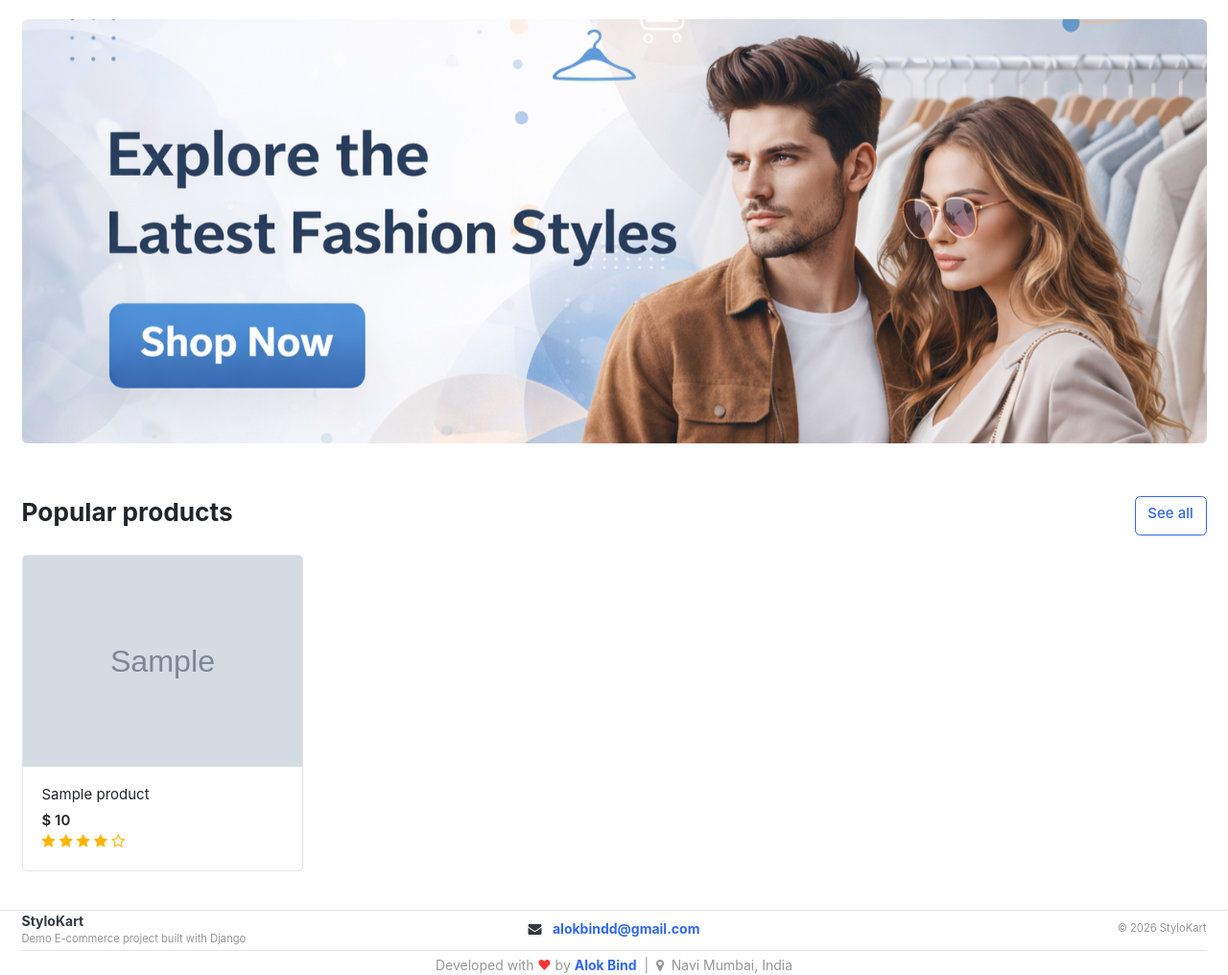
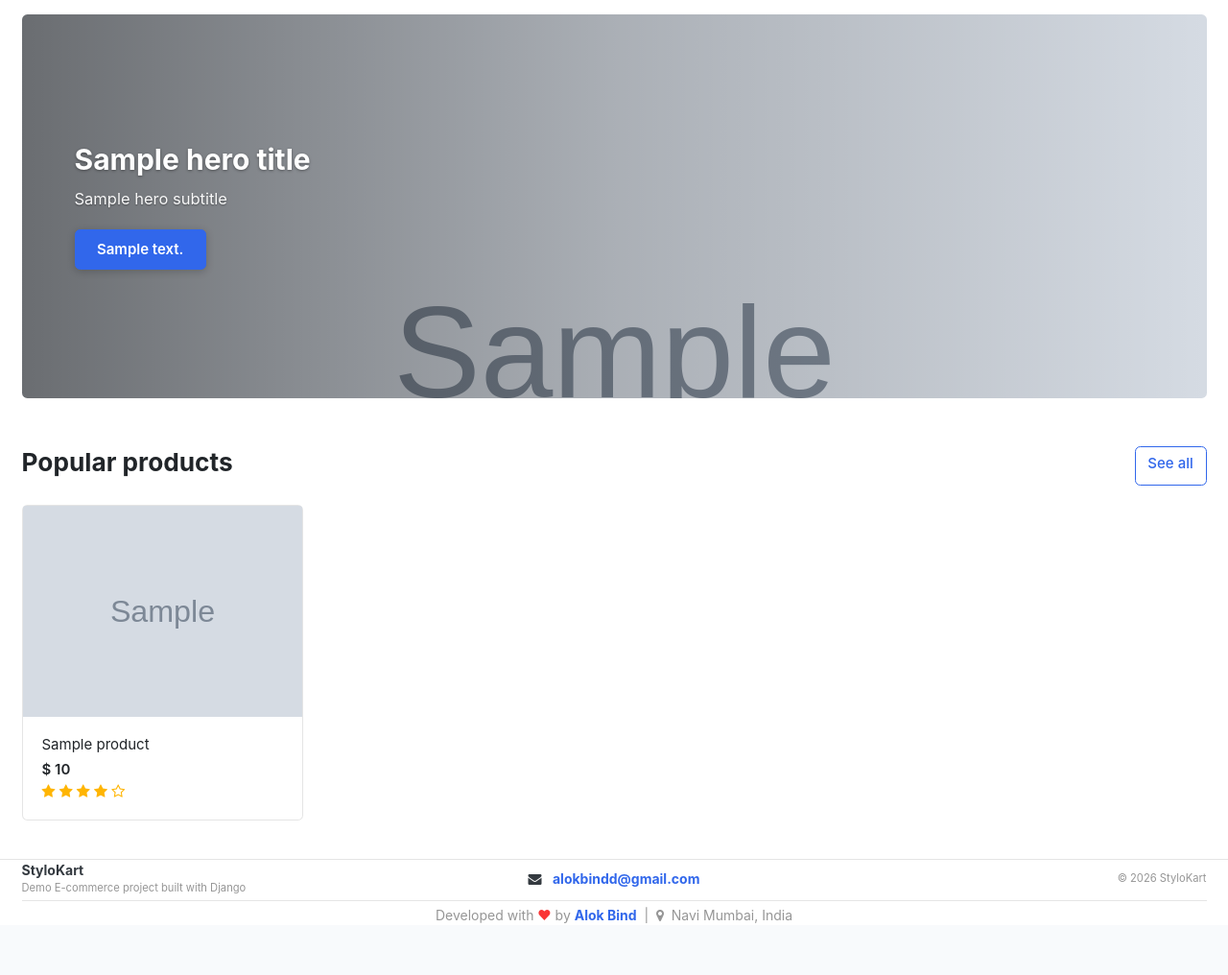
Before and after one commit to alokbindd/StyloKart, a Django app: template templates/home.html in a window 1280 px wide. Shown: the part 137-1153 px from the top of the page at 96% size. After the commit the page ends 1099 px from the top, so only its background shows below. Run offline with Django 5.2, Linux system fonts and the light colour scheme; tables that the repository leaves empty hold one stand-in row (values such as "Sample post"); the template is opened without the code that fills it: values that come from a table or form of the project are taken from there, most other values are stand-ins (such as "Sample title", 1, 10 or a date in 2020); grey boxes marked "Sample" are stand-in pictures; some libraries are stand-ins or nearby versions; some web fonts are replaced.

Commit message:
Refactor home page hero section to improve SEO and accessibility, replacing the previous banner with dynamic content including background image, title, subtitle, and call-to-action button.

```diff
--- a/templates/home.html
+++ b/templates/home.html
@@ -2,17 +2,18 @@
 {% load static %}
 {% block content %}
 
-	<!-- ========================= SECTION MAIN ========================= -->
-	<section class="section-intro padding-y-sm">
-		<div class="container-fluid px-4">
+	<!-- Hero section: background image (CSS) + real HTML for SEO and accessibility -->
+	<section class="hero-section" aria-label="Welcome banner" style="background-image: url('{{ hero_image }}');">
+		<div class="hero-overlay" aria-hidden="true"></div>
+		<div class="container-fluid hero-container">
+			<div class="hero-content text-lg-left text-center">
+				<h1 class="hero-title">{{ hero_title }}</h1>
+				<p class="hero-subtitle">{{ hero_subtitle }}</p>
+				<a href="{{ hero_button_link }}" class="btn btn-primary btn-hero-cta">{{ hero_button_text }}</a>
+			</div>
+		</div>
+	</section>
 
-			<div class="intro-banner-wrap">
-				<img src="{% static 'images/banners/banner1.png' %}" class="img-fluid rounded">
-			</div>
-
-		</div> <!-- container-fluid px-4-fluid px-4 //  -->
-	</section>
-	<!-- ========================= SECTION MAIN END// ========================= -->
 
 	<!-- ========================= SECTION  ========================= -->
 	<section class="section-name padding-y-sm">
```
